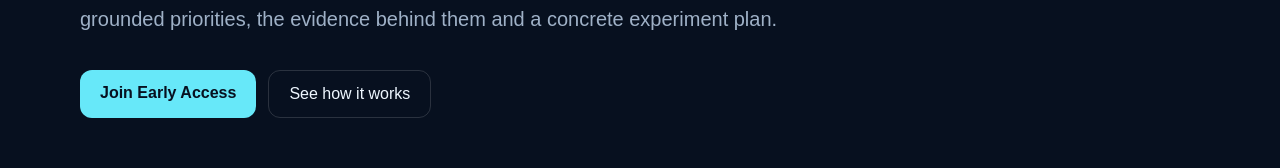
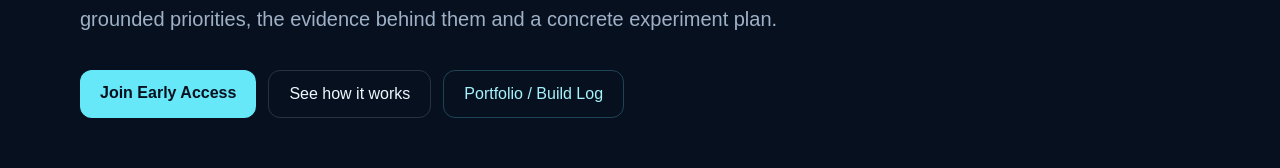
Before and after one commit to danielwauer-maker/roblox-decision-engine, a Next.js app in the folder apps/web/: page / in a window 1280 px wide. Shown: the part 278-446 px from the top of the page. Built offline with nearby package versions, Linux system fonts and the light colour scheme.

Commit message:
Link landing page to product portfolio

```diff
--- a/apps/web/app/page.tsx
+++ b/apps/web/app/page.tsx
@@ -14,6 +14,7 @@ export default function Home() {
         <div style={{ display: 'flex', gap: 12, flexWrap: 'wrap', marginTop: 34 }}>
           <a href="#early-access" style={{ background: '#67e8f9', color: '#07101f', padding: '14px 20px', borderRadius: 12, fontWeight: 700, textDecoration: 'none' }}>Join Early Access</a>
           <a href="#workflow" style={{ border: '1px solid rgba(255,255,255,.14)', color: '#eef7ff', padding: '14px 20px', borderRadius: 12, textDecoration: 'none' }}>See how it works</a>
+          <a href="/portfolio" style={{ border: '1px solid rgba(103,232,249,.24)', color: '#a5f3fc', padding: '14px 20px', borderRadius: 12, textDecoration: 'none' }}>Portfolio / Build Log</a>
         </div>
       </section>
 
```
